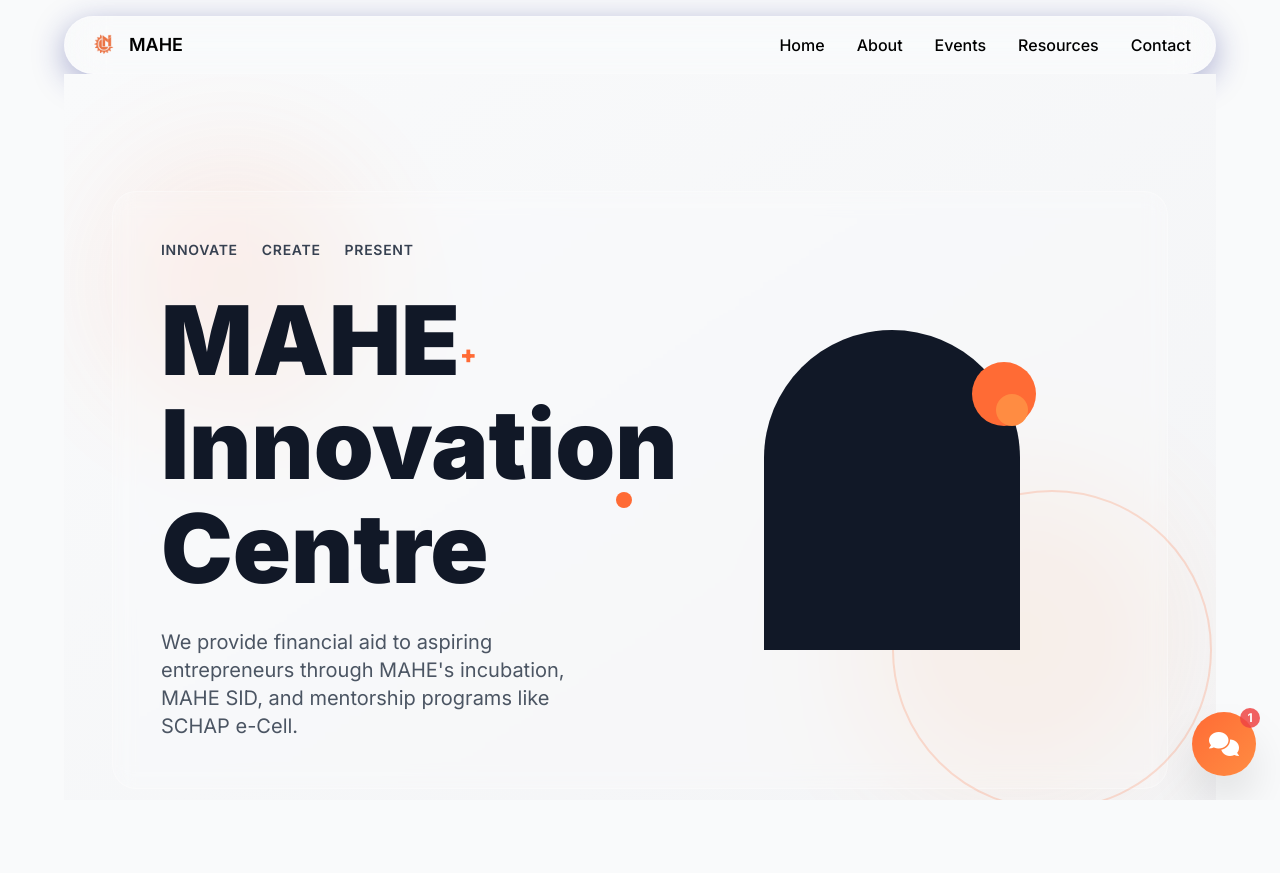
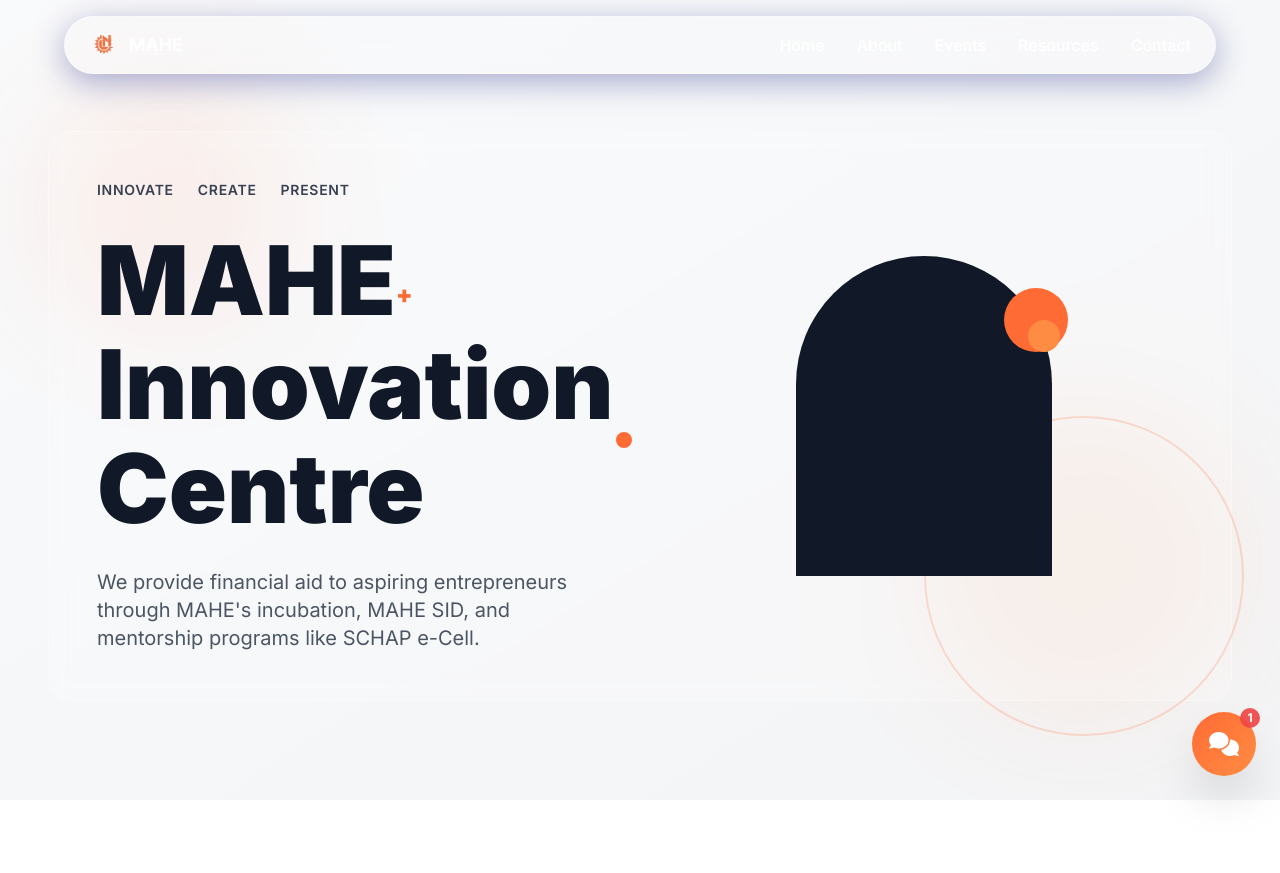
Before and after one commit to rudraa2005/MIC-website, a Flask app: page / in a window 1280 px wide. Shown: the top 873 px of the page. Before the commit the page ends 800 px from the top, so only its background shows below. Run offline with Flask 3, Linux system fonts and the light colour scheme; data comes from the database, SQL or seed files in the repository; parts of the project's set-up code (start-up, migrations or seed data) failed here and were passed over; some libraries are stand-ins or nearby versions; some web fonts are replaced.

Commit message:
Update index-tailwind.html

```diff
--- a/backend/templates/index-tailwind.html
+++ b/backend/templates/index-tailwind.html
@@ -76,35 +76,37 @@
       <div class="w-8 h-8 rounded-lg overflow-hidden">
         <img src="{{ url_for('static', filename='uploads/Screenshot_2025-10-19_at_3.19.09_PM_50.png') }}" alt="MAHE Logo" class="w-full h-full object-contain p-0.5">
       </div>
-      <span class="text-black font-semibold text-lg">MAHE</span>
+      <span class="text-white font-semibold text-lg">MAHE</span>
     </div>
 
     <!-- Desktop Nav -->
     <div class="hidden md:flex items-center space-x-8">
-      <a href="{{ url_for('main.index') }}#home" class="nav-link relative text-black hover:text-orange-primary font-medium">Home</a>
-      <a href="{{ url_for('main.about') }}" class="nav-link relative text-black hover:text-orange-primary font-medium">About</a>
-      <a href="{{ url_for('main.events') }}" class="nav-link relative text-black hover:text-orange-primary font-medium">Events</a>
-      <a href="{{ url_for('main.resources') }}" class="nav-link relative text-black hover:text-orange-primary font-medium">Resources</a>
-      <a href="{{ url_for('main.contact') }}" class="nav-link relative text-black hover:text-orange-primary font-medium">Contact</a>
+      <a href="{{ url_for('main.index') }}#home" class="nav-link relative text-white hover:text-orange-primary font-medium">Home</a>
+      <a href="{{ url_for('main.about') }}" class="nav-link relative text-white hover:text-orange-primary font-medium">About</a>
+      <a href="{{ url_for('main.events') }}" class="nav-link relative text-white hover:text-orange-primary font-medium">Events</a>
+      <a href="{{ url_for('main.resources') }}" class="nav-link relative text-white hover:text-orange-primary font-medium">Resources</a>
+      <a href="{{ url_for('main.contact') }}" class="nav-link relative text-white hover:text-orange-primary font-medium">Contact</a>
     </div>
 
     <!-- Mobile Menu Button -->
-    <button id="menu-btn" class="md:hidden text-black hover:text-orange-primary transition focus:outline-none">
-      <i id="menu-icon" class="fas fa-bars text-xl"></i>
+    <button id="menu-btn" class="md:hidden text-white hover:text-orange-primary transition">
+      <i class="fas fa-bars text-xl"></i>
     </button>
   </div>
 
-<!-- Mobile Dropdown -->
-<div
-  id="mobile-menu"
-  class="hidden absolute top-full left-0 w-full liquid-glass rounded-2xl shadow-lg py-4 px-6 space-y-3 mt-2"
->
-  <a href="{{ url_for('main.index') }}#home" class="block text-black hover:text-orange-primary font-medium py-2">Home</a>
-  <a href="{{ url_for('main.about') }}" class="block text-black hover:text-orange-primary font-medium py-2">About</a>
-  <a href="{{ url_for('main.events') }}" class="block text-black hover:text-orange-primary font-medium py-2">Events</a>
-  <a href="{{ url_for('main.resources') }}" class="block text-black hover:text-orange-primary font-medium py-2">Resources</a>
-  <a href="{{ url_for('main.contact') }}" class="block text-black hover:text-orange-primary font-medium py-2">Contact</a>
-</div>
+  <!-- Mobile Dropdown -->
+  <div
+    id="mobile-menu"
+    class="hidden md:hidden flex-col absolute top-full left-0 w-full bg-[#0b0c10]/95 backdrop-blur-xl border border-white/10 rounded-2xl shadow-lg py-4 px-6 space-y-3 mt-2 transition-all duration-300 ease-in-out"
+  >
+    <a href="{{ url_for('main.index') }}#home" class="block text-white hover:text-orange-primary font-medium">Home</a>
+    <a href="{{ url_for('main.about') }}" class="block text-white hover:text-orange-primary font-medium">About</a>
+    <a href="{{ url_for('main.events') }}" class="block text-white hover:text-orange-primary font-medium">Events</a>
+    <a href="{{ url_for('main.resources') }}" class="block text-white hover:text-orange-primary font-medium">Resources</a>
+    <a href="{{ url_for('main.contact') }}" class="block text-white hover:text-orange-primary font-medium">Contact</a>
+  </div>
+</nav>
+
   <!-- Hero Section -->
   <section id="home" class="min-h-screen flex items-center bg-gradient-to-br from-gray-50 to-gray-100 relative overflow-hidden pt-20 md:pt-8">
     <div class="absolute top-20 left-10 w-40 sm:w-64 h-40 sm:h-64 bg-orange-primary opacity-10 rounded-full blur-3xl"></div>
```
